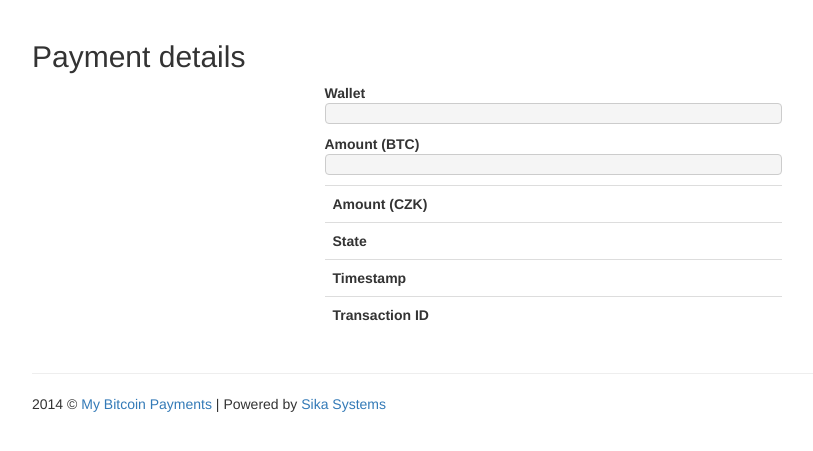
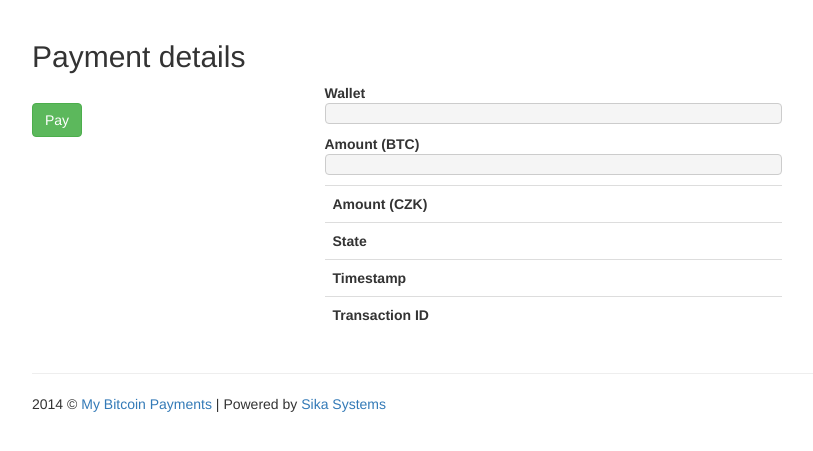
Before and after one commit to ondrejsika/mbp, a Django app: template transaction/templates/transaction/payment.html in a window 1280 px wide. Shown: the part 51-502 px from the top of the page, without its empty margins (38-851 px from the left). Run offline with Django 3.2, Linux system fonts and the light colour scheme; the template is opened without the code that fills it, so the values that code supplies are empty; parts of the project's set-up code (start-up, migrations or seed data) failed here and were passed over; some libraries are stand-ins or nearby versions.

Commit message:
add pay link

```diff
--- a/transaction/models.py
+++ b/transaction/models.py
@@ -67,5 +67,8 @@ class Transaction(models.Model):
     def url(self):
         return settings.ORIGIN + reverse('tr:payment_detail', args=(self.token, ))
 
+    def get_payment_url(self):
+        return 'bitcoin:%s?amount=%s' % (self.wallet, self.amount_btc)
+
     def get_payment_qrcode(self):
-        return qrcode_datauri('bitcoin:%s?amount=%s' % (self.wallet, self.amount_btc))
+        return qrcode_datauri(self.get_payment_url())
--- a/transaction/templates/transaction/payment.html
+++ b/transaction/templates/transaction/payment.html
@@ -4,7 +4,16 @@
 <h2>Payment details{% if transaction.description %} - {{ transaction.description }}{% endif %}</h2>
 <div class="row">
     <div class="col-lg-3">
-        <img src="{{ transaction.get_payment_qrcode }}">
+        <div class="row">
+            <div class="col-lg-3">
+                <a href="{{ transaction.get_payment_url }}"><img src="{{ transaction.get_payment_qrcode }}"></a>
+             </div>
+        </div>
+        <div class="row">
+            <div class="col-lg-3">
+                <a href="{{ transaction.get_payment_url }}" class="btn btn-success">Pay</a>
+            </div>
+        </div>
     </div>
     <div class="col-lg-5">
         <b>Wallet</b>
```
